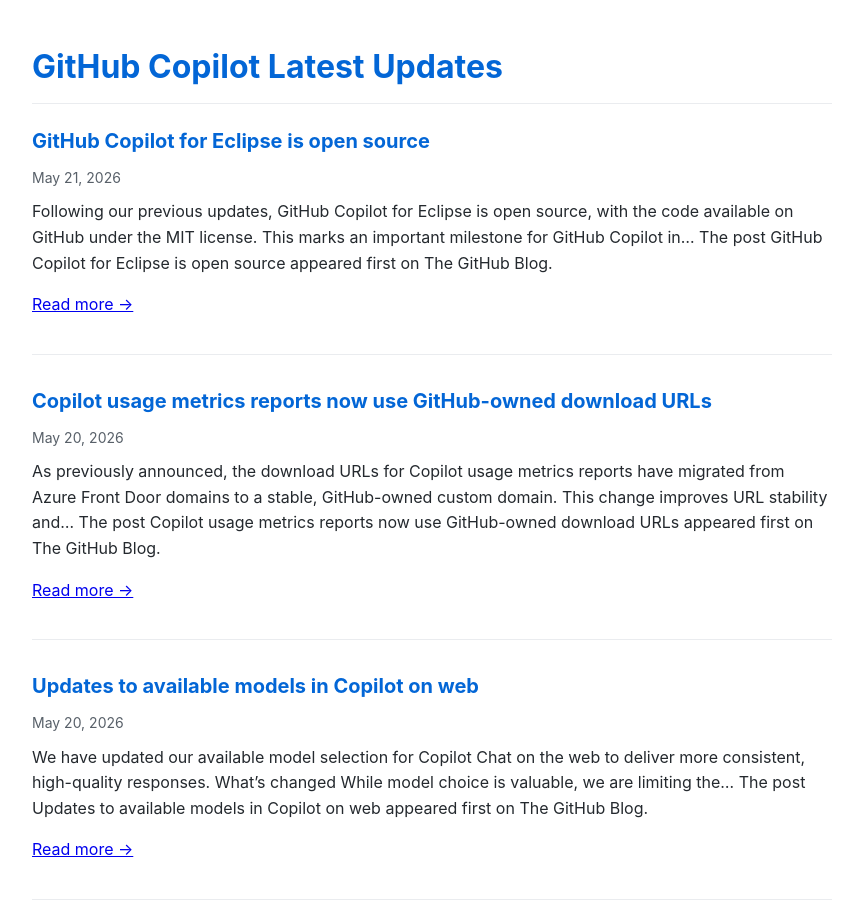
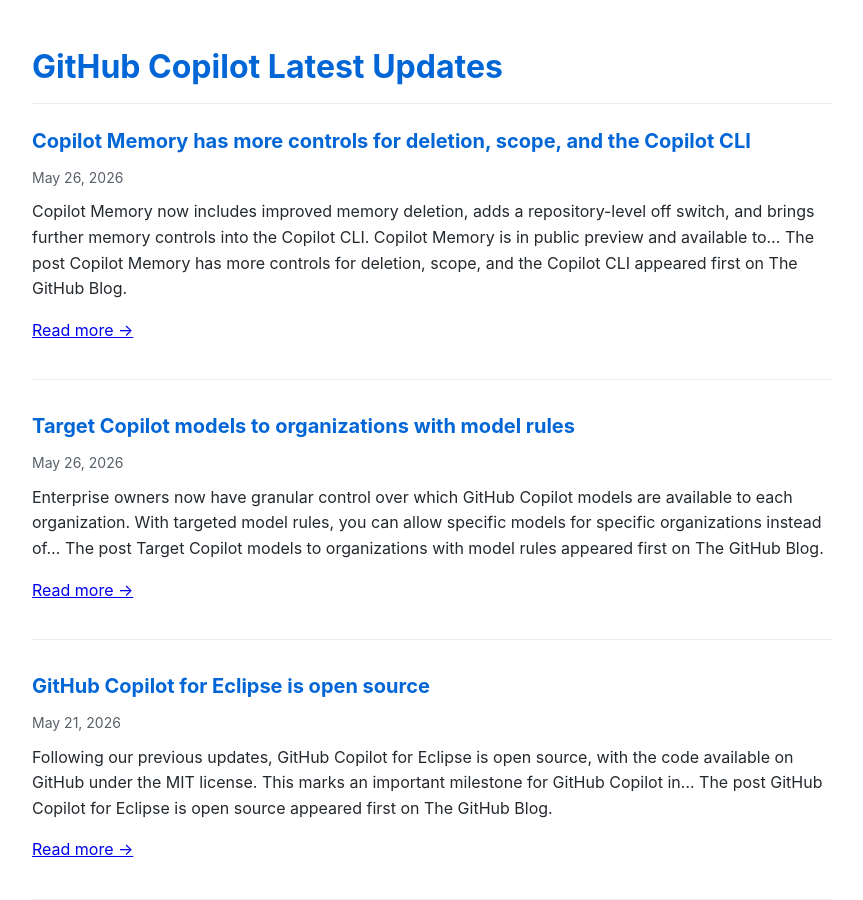
Before and after one commit to Oregand/oregand.github.io, a Jekyll site: the page copilot-feed.html, which Jekyll copies as it is, in a window 1280 px wide and 900 px high. Shown: the whole window, without its empty margins (208-1071 px from the left). Built offline with Jekyll 4.4.1, drawn with Linux system fonts in a browser that asks for light colours; some of the changed text lies outside the part shown.

Commit message:
Update RSS feed

```diff
--- a/copilot-feed.html
+++ b/copilot-feed.html
@@ -62,6 +62,32 @@
 </head>
 <body>
   <h1>GitHub Copilot Latest Updates</h1>
+
+  <div class="feed-item">
+    <div class="feed-title">
+      <a href="https://github.blog/changelog/2026-05-26-copilot-memory-has-more-controls-for-deletion-scope-and-the-copilot-cli" target="_blank">Copilot Memory has more controls for deletion, scope, and the Copilot CLI</a>
+    </div>
+    <div class="feed-date">May 26, 2026</div>
+    <div class="feed-description">
+      Copilot Memory now includes improved memory deletion, adds a repository-level off switch, and brings further memory controls into the Copilot CLI. Copilot Memory is in public preview and available to&#8230;
+The post Copilot Memory has more controls for deletion, scope, and the Copilot CLI appeared first on The GitHub Blog.
+
+      <p><a href="https://github.blog/changelog/2026-05-26-copilot-memory-has-more-controls-for-deletion-scope-and-the-copilot-cli" target="_blank">Read more →</a></p>
+    </div>
+  </div>
+
+  <div class="feed-item">
+    <div class="feed-title">
+      <a href="https://github.blog/changelog/2026-05-26-target-copilot-models-to-organizations-with-model-rules" target="_blank">Target Copilot models to organizations with model rules</a>
+    </div>
+    <div class="feed-date">May 26, 2026</div>
+    <div class="feed-description">
+      Enterprise owners now have granular control over which GitHub Copilot models are available to each organization. With targeted model rules, you can allow specific models for specific organizations instead of&#8230;
+The post Target Copilot models to organizations with model rules appeared first on The GitHub Blog.
+
+      <p><a href="https://github.blog/changelog/2026-05-26-target-copilot-models-to-organizations-with-model-rules" target="_blank">Read more →</a></p>
+    </div>
+  </div>
 
   <div class="feed-item">
     <div class="feed-title">
@@ -167,34 +193,8 @@ The post One-click fixes for failing Actions with Copilot cloud agent appeared f
     </div>
   </div>
 
-  <div class="feed-item">
-    <div class="feed-title">
-      <a href="https://github.blog/changelog/2026-05-18-copilot-cloud-agent-fast-cost-efficient-models-for-simple-tasks" target="_blank">Copilot cloud agent: Fast, cost-efficient models for simple tasks</a>
-    </div>
-    <div class="feed-date">May 18, 2026</div>
-    <div class="feed-description">
-      When you delegate a task to Copilot cloud agent, you can pick the model it uses to do its work. Today, we&#8217;re expanding the list of supported models to include&#8230;
-The post Copilot cloud agent: Fast, cost-efficient models for simple tasks appeared first on The GitHub Blog.
-
-      <p><a href="https://github.blog/changelog/2026-05-18-copilot-cloud-agent-fast-cost-efficient-models-for-simple-tasks" target="_blank">Read more →</a></p>
-    </div>
-  </div>
-
-  <div class="feed-item">
-    <div class="feed-title">
-      <a href="https://github.blog/changelog/2026-05-18-ask-questions-in-context-with-copilot-on-web" target="_blank">Ask questions in context with Copilot on web</a>
-    </div>
-    <div class="feed-date">May 18, 2026</div>
-    <div class="feed-description">
-      Copilot chat on the web now opens on the page you are viewing. This helps you get fast answers to your questions with reduced context switching. What&#8217;s changed When you&#8230;
-The post Ask questions in context with Copilot on web appeared first on The GitHub Blog.
-
-      <p><a href="https://github.blog/changelog/2026-05-18-ask-questions-in-context-with-copilot-on-web" target="_blank">Read more →</a></p>
-    </div>
-  </div>
-
   <div class="update-info">
-    Feed last updated: May 26, 2026 at 12:50 PM
+    Feed last updated: May 27, 2026 at 12:21 AM
   </div>
 </body>
 </html>
```
